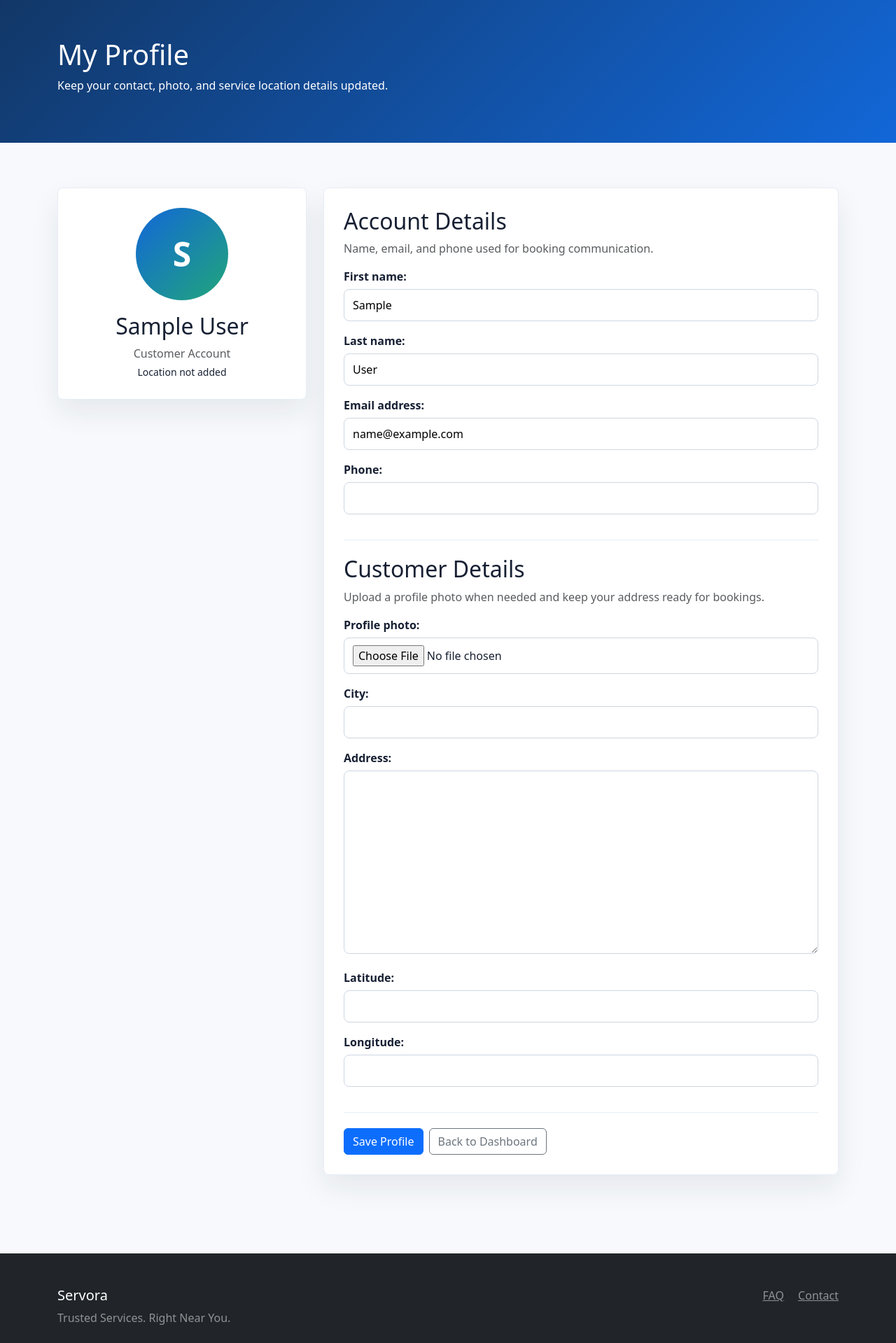
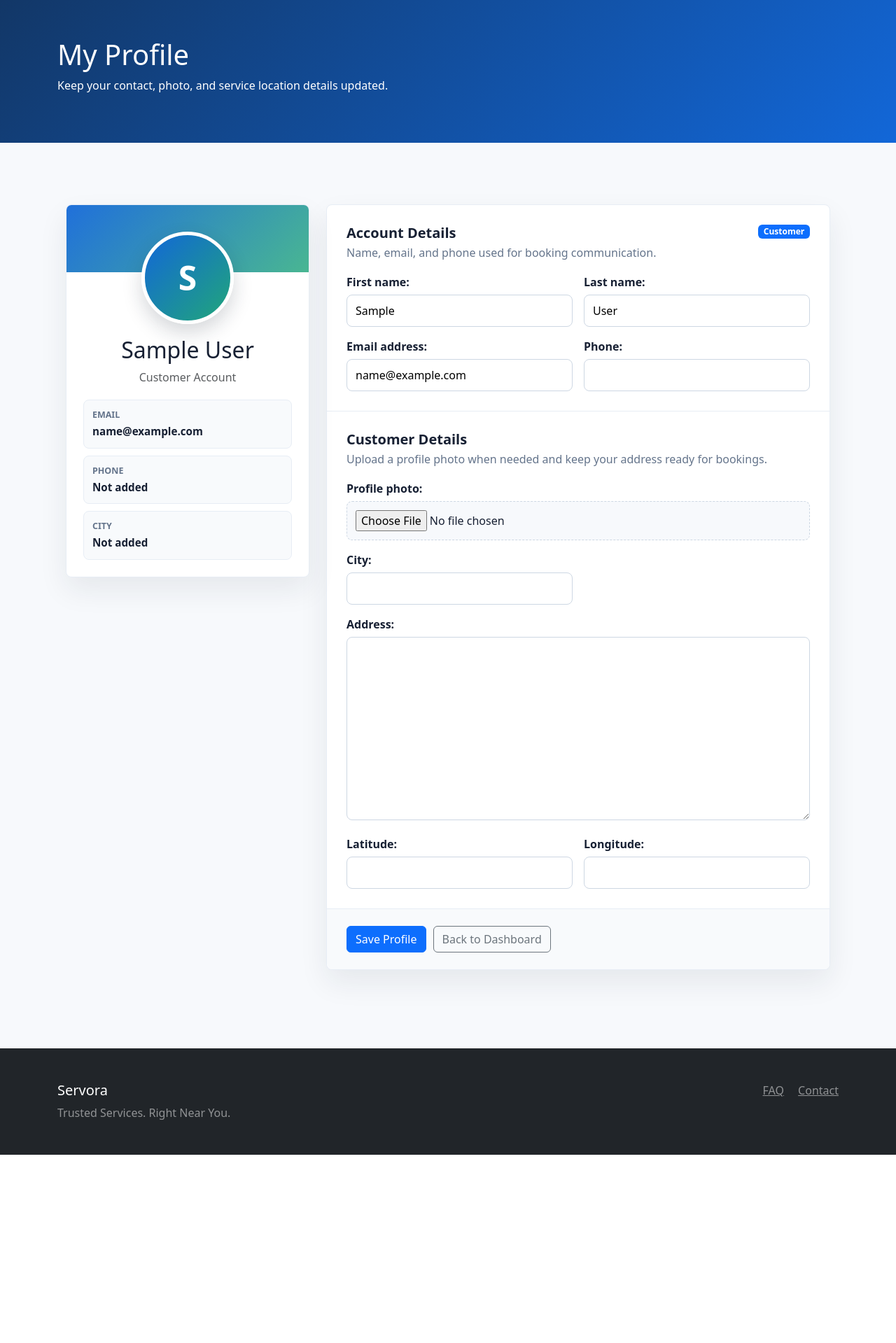
Before and after one commit to Deep-pr/servora, a Django app: page /accounts/profile/ in a window 1280 px wide. Shown: the part 57-1976 px from the top of the page at 70% size. After the commit the page ends 1707 px from the top, so only its background shows below. Run offline with Django 5.2, Linux system fonts and the light colour scheme; the visitor is signed in with stand-in values (Sample User, id 1); data comes from the database, SQL or seed files in the repository; data that the repository does not hold is empty.

Commit message:
Improve professional profile layout

```diff
--- a/static/css/style.css
+++ b/static/css/style.css
@@ -101,10 +101,15 @@ body {
   padding: 10px 12px;
 }
 
+.profile-layout {
+  max-width: 1180px;
+  margin: 0 auto;
+}
+
 .profile-shell {
   max-width: 100%;
   margin: 0 auto;
-  padding: 28px;
+  padding: 0;
   background: #fff;
   border: 1px solid #e7edf5;
   border-radius: 8px;
@@ -114,7 +119,8 @@ body {
 .profile-summary-card {
   position: sticky;
   top: 92px;
-  padding: 28px;
+  overflow: hidden;
+  padding: 0 24px 24px;
   text-align: center;
   background: #fff;
   border: 1px solid #e7edf5;
@@ -122,10 +128,18 @@ body {
   box-shadow: 0 18px 40px rgba(23, 32, 51, .08);
 }
 
+.profile-cover {
+  height: 96px;
+  margin: 0 -24px 0;
+  background:
+    linear-gradient(135deg, rgba(18, 103, 216, .94), rgba(33, 166, 122, .82)),
+    linear-gradient(45deg, transparent 48%, rgba(255, 255, 255, .2) 50%, transparent 52%);
+}
+
 .profile-avatar {
   width: 132px;
   height: 132px;
-  margin: 0 auto 18px;
+  margin: -58px auto 18px;
   display: grid;
   place-items: center;
   overflow: hidden;
@@ -134,6 +148,8 @@ body {
   color: #fff;
   font-size: 3rem;
   font-weight: 800;
+  border: 5px solid #fff;
+  box-shadow: 0 12px 28px rgba(23, 32, 51, .18);
 }
 
 .profile-avatar img {
@@ -143,13 +159,32 @@ body {
 }
 
 .form-section {
-  padding-bottom: 20px;
-  margin-bottom: 22px;
+  padding: 28px;
+  margin-bottom: 0;
   border-bottom: 1px solid #e7edf5;
 }
 
 .form-section:last-of-type {
-  border-bottom: 0;
+  border-bottom: 1px solid #e7edf5;
+}
+
+.section-heading {
+  display: flex;
+  justify-content: space-between;
+  gap: 18px;
+  align-items: flex-start;
+  margin-bottom: 18px;
+}
+
+.section-heading h2 {
+  margin-bottom: 4px;
+  font-size: 1.25rem;
+  font-weight: 800;
+}
+
+.section-heading p {
+  margin-bottom: 0;
+  color: #64748b;
 }
 
 .profile-shell label {
@@ -157,11 +192,108 @@ body {
   margin-bottom: 6px;
 }
 
-.profile-shell select, .filter-panel select {
+.profile-shell input, .profile-shell textarea, .profile-shell select, .filter-panel select {
   width: 100%;
   border: 1px solid #cdd7e3;
   border-radius: 8px;
   padding: 10px 12px;
+  background: #fff;
+}
+
+.profile-shell input[type="checkbox"] {
+  width: auto;
+  margin-right: 8px;
+}
+
+.profile-shell input[type="file"] {
+  padding: 12px;
+  background: #f7f9fc;
+  border-style: dashed;
+}
+
+.profile-form-grid {
+  display: grid;
+  grid-template-columns: repeat(2, minmax(0, 1fr));
+  gap: 16px;
+}
+
+.field-wrap {
+  min-width: 0;
+}
+
+.field-wrap.span-2 {
+  grid-column: 1 / -1;
+}
+
+.field-wrap small {
+  display: block;
+  margin-top: 6px;
+  color: #64748b;
+}
+
+.field-error {
+  margin-top: 6px;
+  color: #b42318;
+  font-size: .9rem;
+}
+
+.profile-actions {
+  display: flex;
+  gap: 10px;
+  flex-wrap: wrap;
+  padding: 24px 28px;
+  background: #f8fafc;
+  border-radius: 0 0 8px 8px;
+}
+
+.profile-meta-list {
+  display: grid;
+  gap: 10px;
+  margin-top: 20px;
+  text-align: left;
+}
+
+.profile-meta-list div {
+  display: grid;
+  gap: 2px;
+  padding: 12px;
+  background: #f8fafc;
+  border: 1px solid #e7edf5;
+  border-radius: 8px;
+}
+
+.profile-meta-list span {
+  color: #64748b;
+  font-size: .78rem;
+  font-weight: 700;
+  text-transform: uppercase;
+}
+
+.profile-meta-list strong {
+  font-size: .95rem;
+  overflow-wrap: anywhere;
+}
+
+.profile-score {
+  width: 112px;
+  height: 112px;
+  display: grid;
+  place-items: center;
+  align-content: center;
+  margin: 22px auto 0;
+  border-radius: 50%;
+  background: #f4f7fb;
+  border: 8px solid #dcecff;
+}
+
+.profile-score span {
+  font-size: 2rem;
+  font-weight: 800;
+  color: var(--servora-primary);
+}
+
+.profile-score small {
+  color: #64748b;
 }
 
 .filter-panel {
@@ -264,4 +396,8 @@ body {
 @media (max-width: 767px) {
   .hero-section { padding: 64px 0; }
   .display-4 { font-size: 2.3rem; }
+  .profile-summary-card { position: static; }
+  .profile-form-grid { grid-template-columns: 1fr; }
+  .field-wrap.span-2 { grid-column: auto; }
+  .section-heading { display: block; }
 }
--- a/templates/accounts/customer_profile_form.html
+++ b/templates/accounts/customer_profile_form.html
@@ -9,9 +9,10 @@
 </section>
 <section class="section-band">
   <div class="container">
-    <div class="row g-4 align-items-start">
+    <div class="profile-layout row g-4 align-items-start">
       <div class="col-lg-4">
         <div class="profile-summary-card">
+          <div class="profile-cover"></div>
           <div class="profile-avatar">
             {% if role_form.instance.profile_photo %}
               <img src="{{ role_form.instance.profile_photo.url }}" alt="{{ user.get_full_name|default:user.username }}">
@@ -20,8 +21,12 @@
             {% endif %}
           </div>
           <h2>{{ user.get_full_name|default:user.username }}</h2>
-          <p class="text-muted mb-1">Customer Account</p>
-          <p class="small mb-0">{{ role_form.instance.city|default:"Location not added" }}</p>
+          <p class="text-muted mb-3">Customer Account</p>
+          <div class="profile-meta-list">
+            <div><span>Email</span><strong>{{ user.email|default:"Not added" }}</strong></div>
+            <div><span>Phone</span><strong>{{ user.phone|default:"Not added" }}</strong></div>
+            <div><span>City</span><strong>{{ role_form.instance.city|default:"Not added" }}</strong></div>
+          </div>
         </div>
       </div>
       <div class="col-lg-8">
@@ -29,16 +34,42 @@
           <form method="post" enctype="multipart/form-data">
             {% csrf_token %}
             <div class="form-section">
-              <h2>Account Details</h2>
-              <p class="text-muted">Name, email, and phone used for booking communication.</p>
-              {{ user_form.as_p }}
+              <div class="section-heading">
+                <div>
+                  <h2>Account Details</h2>
+                  <p>Name, email, and phone used for booking communication.</p>
+                </div>
+                <span class="badge text-bg-primary">Customer</span>
+              </div>
+              <div class="profile-form-grid">
+                {% for field in user_form %}
+                  <div class="field-wrap">
+                    {{ field.label_tag }}
+                    {{ field }}
+                    {% if field.errors %}<div class="field-error">{{ field.errors|striptags }}</div>{% endif %}
+                  </div>
+                {% endfor %}
+              </div>
             </div>
             <div class="form-section">
-              <h2>Customer Details</h2>
-              <p class="text-muted">Upload a profile photo when needed and keep your address ready for bookings.</p>
-              {{ role_form.as_p }}
+              <div class="section-heading">
+                <div>
+                  <h2>Customer Details</h2>
+                  <p>Upload a profile photo when needed and keep your address ready for bookings.</p>
+                </div>
+              </div>
+              <div class="profile-form-grid">
+                {% for field in role_form %}
+                  <div class="field-wrap {% if field.name == 'address' or field.name == 'profile_photo' %}span-2{% endif %}">
+                    {{ field.label_tag }}
+                    {{ field }}
+                    {% if field.help_text %}<small>{{ field.help_text }}</small>{% endif %}
+                    {% if field.errors %}<div class="field-error">{{ field.errors|striptags }}</div>{% endif %}
+                  </div>
+                {% endfor %}
+              </div>
             </div>
-            <div class="d-flex gap-2 flex-wrap">
+            <div class="profile-actions">
               <button class="btn btn-primary">Save Profile</button>
               <a class="btn btn-outline-secondary" href="{% url 'dashboard:home' %}">Back to Dashboard</a>
             </div>
```
Also changed, not shown: templates/accounts/provider_profile_form.html (+44 -9 lines).
